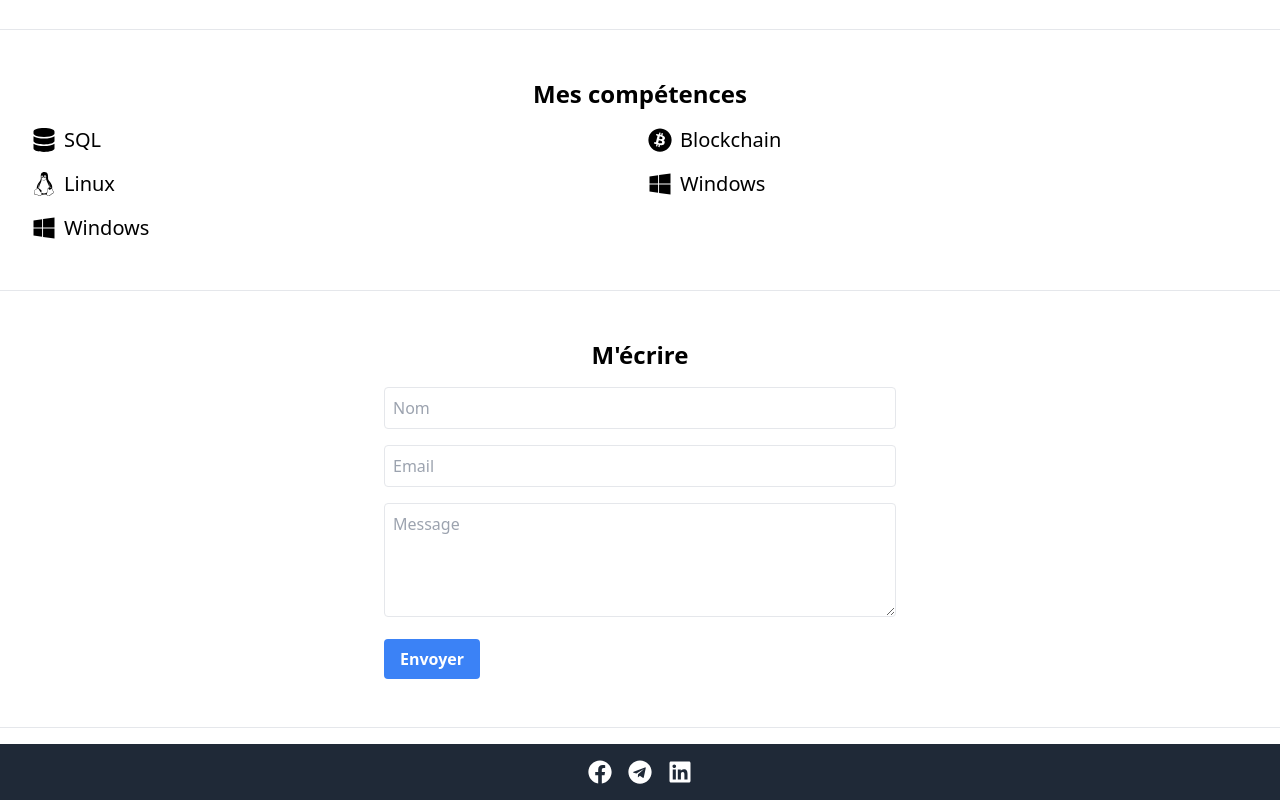
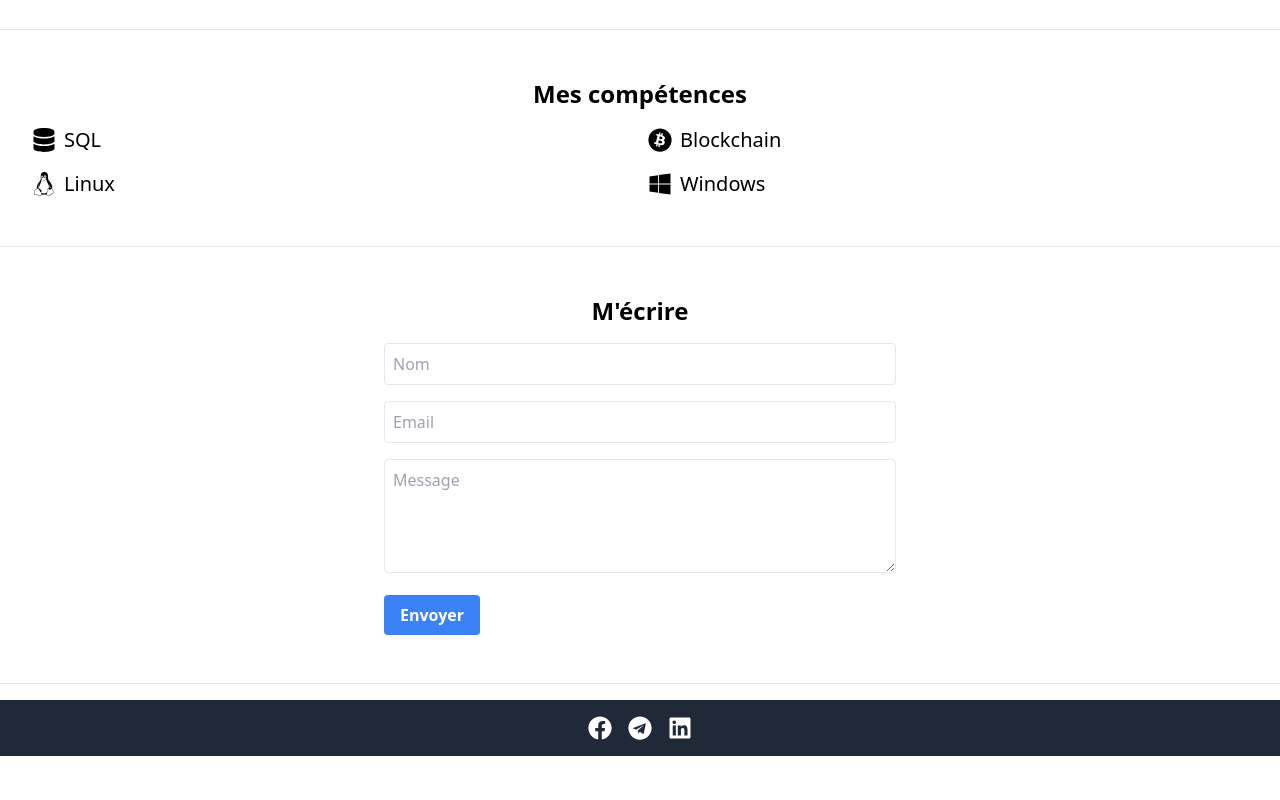
Before and after one commit to Christien-14/react, a React (Create React App) app: page / in a window 1280 px wide. Shown: the part 881-1681 px from the top of the page. After the commit the page ends 1637 px from the top, so only its background shows below. Built offline with nearby package versions, Linux system fonts and the light colour scheme; no server answers.

Commit message:
suppression du deuxieme  windows aux skils

```diff
--- a/src/components/Skills.js
+++ b/src/components/Skills.js
@@ -18,7 +18,6 @@ const skills = [
   { name: 'Blockchain', icon: <FaBitcoin /> }, // Remplacer FaBlockchain par FaBitcoin
   { name: 'Linux', icon: <FaLinux /> },
   { name: 'Windows', icon: <FaWindows /> },
-  { name: 'Windows', icon: <FaWindows /> },
 ];
 
 const Skills = () => {
```
